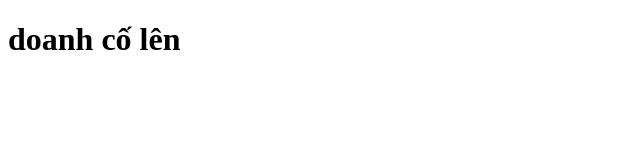
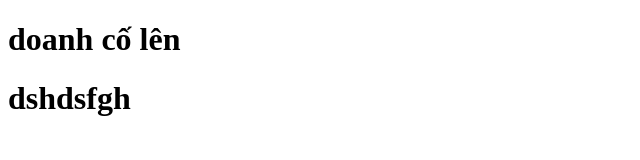
Before and after one commit to doanh-maker/doanhk, a plain HTML site: page index.html in a window 1280 px wide. Shown: the whole page, without its empty margins (0-640 px from the left). Drawn offline with Linux system fonts and the light colour scheme.

Commit message:
shjbdshjfbg

```diff
--- a/index.html
+++ b/index.html
@@ -7,5 +7,6 @@
   </head>
   <body>
     <h1>doanh cố lên</h1>
+    <h1>dshdsfgh</h1>
   </body>
 </html>
```
